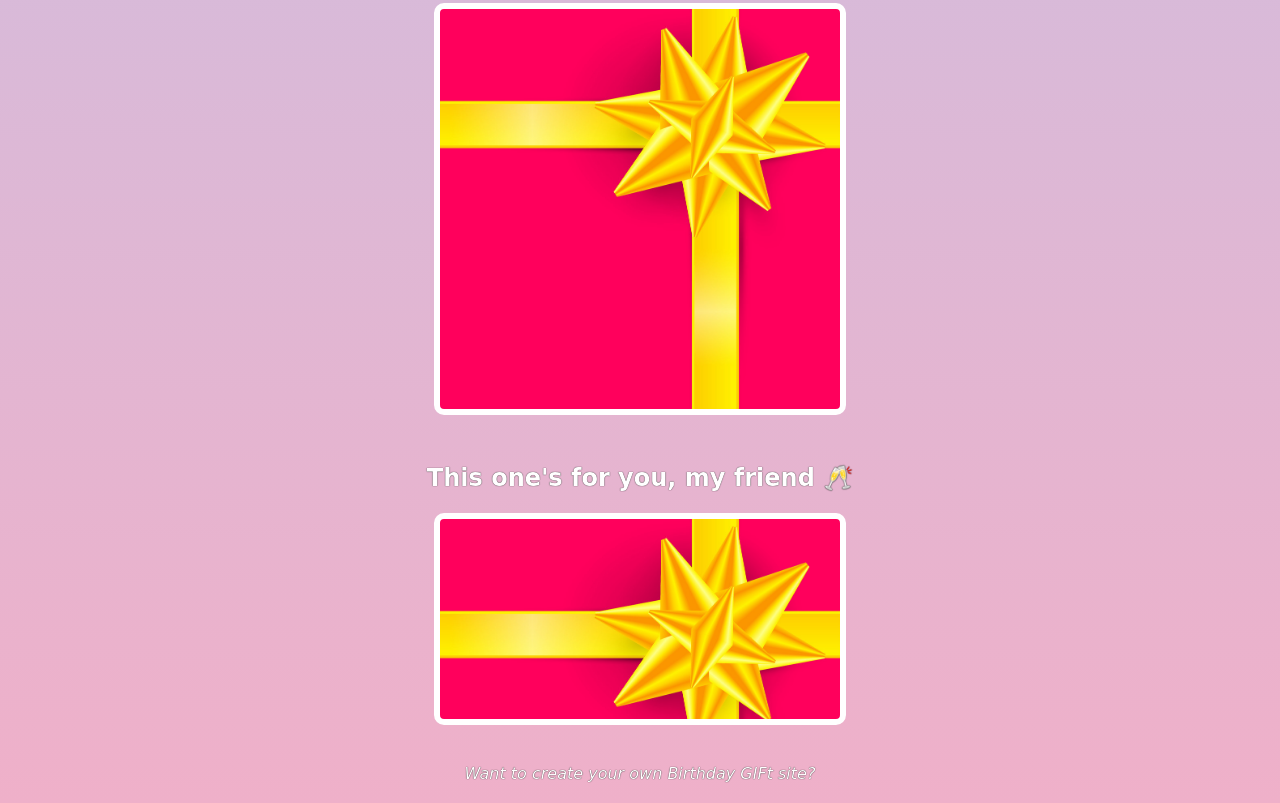
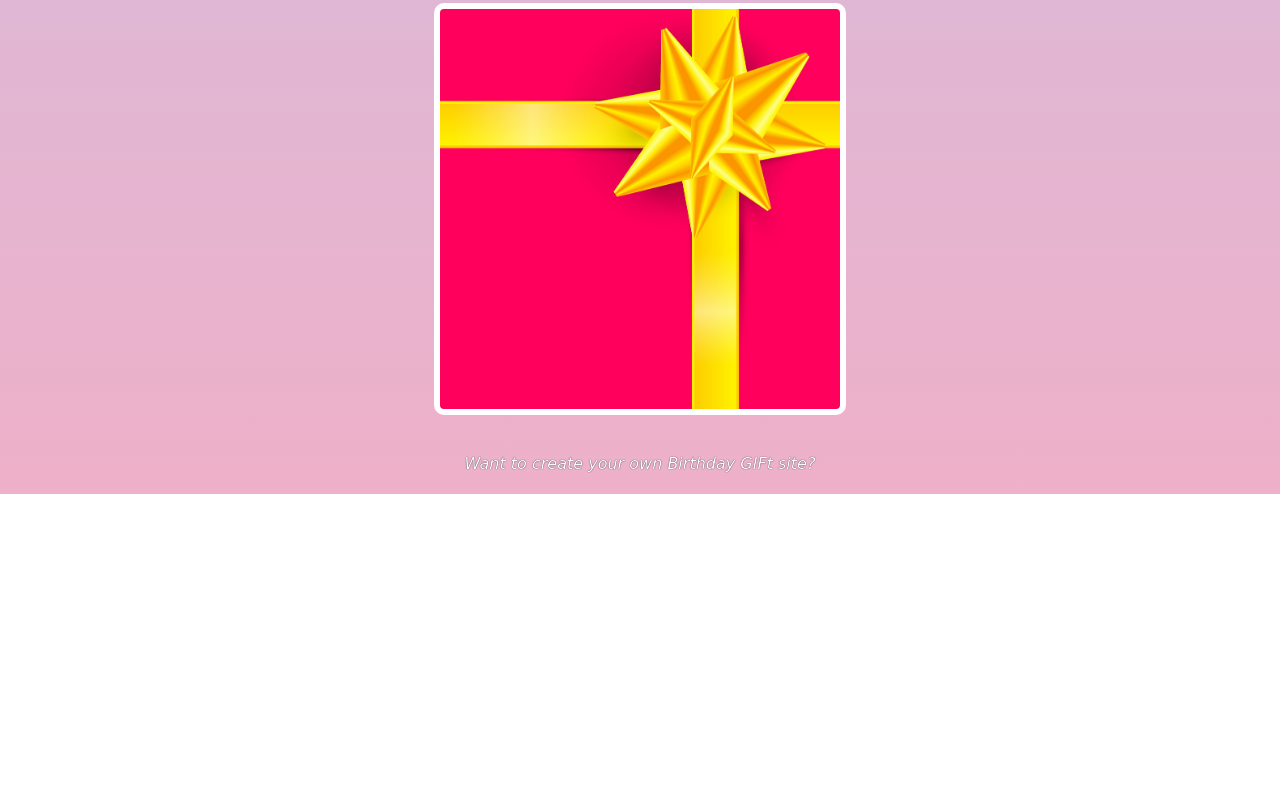
Before and after one commit to Rishabh-14/Birthday, a plain HTML site: page index.html in a window 1280 px wide. Shown: the part 1959-2762 px from the top of the page. After the commit the page ends 2453 px from the top, so only its background shows below. Drawn offline with nearby package versions, Linux system fonts and the light colour scheme; a web font is replaced by a local one.

Commit message:
Update index.html

```diff
--- a/index.html
+++ b/index.html
@@ -40,11 +40,6 @@
       <div class="gift-img" id="gift-img-badass"></div>
     </div>
 
-    <div class="gift-section">
-      <h2 class="gift-title">This one's for you, my friend 🥂</h2>
-      <div class="gift-img" id="gift-img-cheers"></div>
-    </div>
-
     <p id="footer">Want to create your own Birthday GIFt site?</p>
   </body>
 </html>
```
